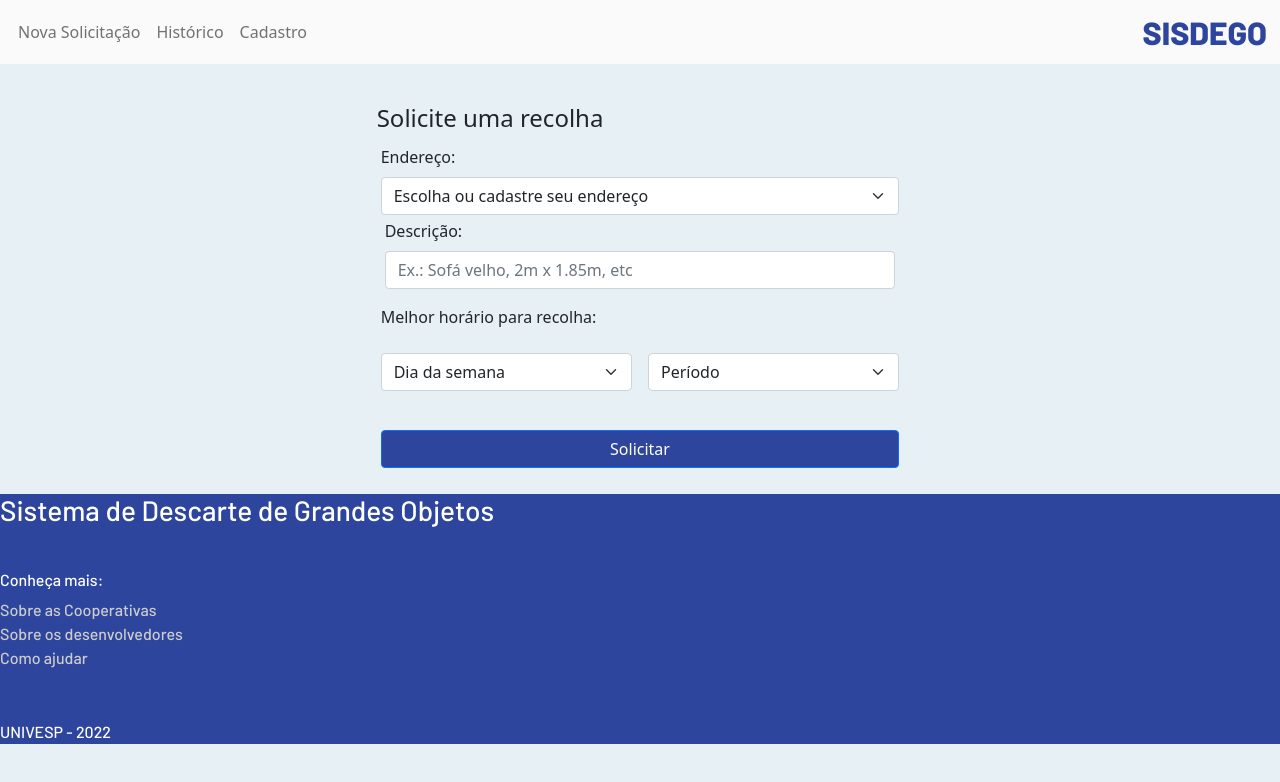
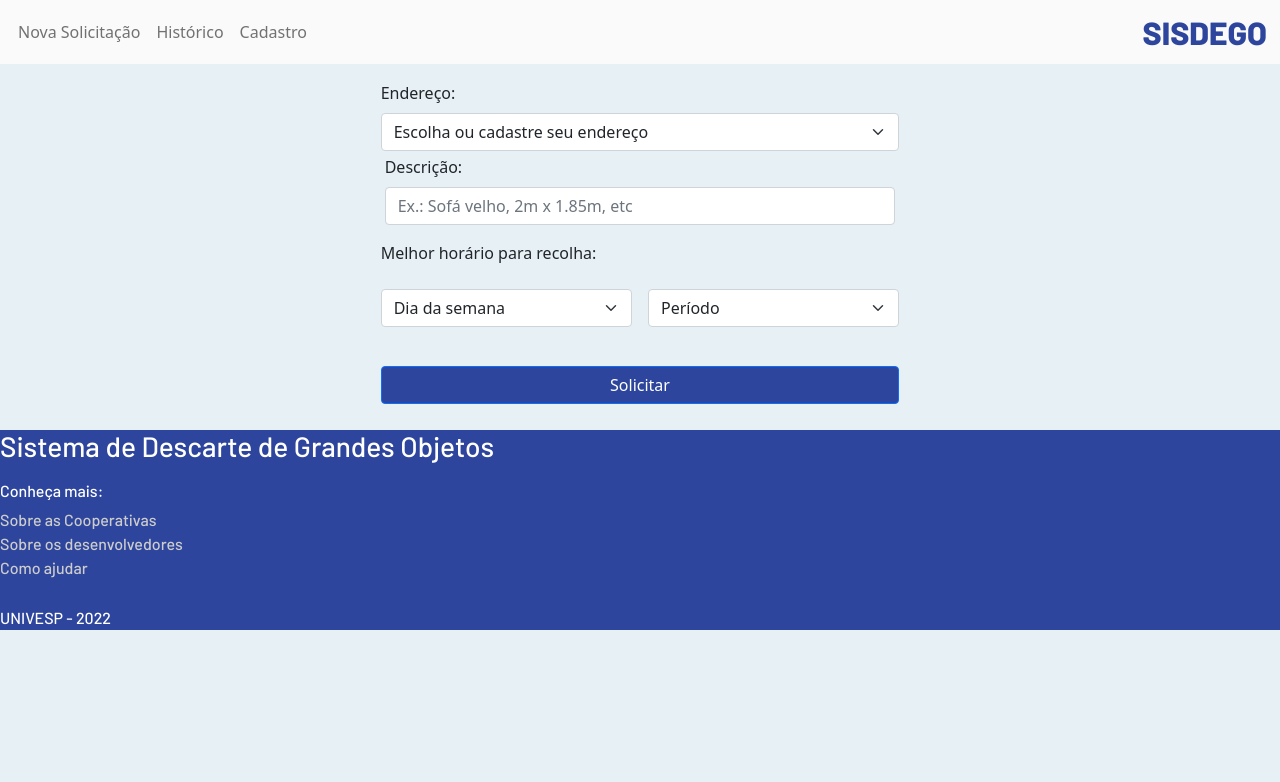
Before and after one commit to jonathas-silva/sisdego, a React (Vite) app in the folder frontend/: page / in a window 1280 px wide. Shown: the top 782 px of the page. Built offline with nearby package versions, Linux system fonts and the light colour scheme.

Commit message:
preparação para primeiro deploy

```diff
--- a/frontend/src/App.tsx
+++ b/frontend/src/App.tsx
@@ -16,7 +16,6 @@ function App() {
       <Route path="/historico" element={<Historico />} />
       <Route path="/cadastro" element={<Cadastro />} />
       </Routes>
-      <Footer />
     </BrowserRouter>
   )
 }
--- a/frontend/src/components/Footer.css
+++ b/frontend/src/components/Footer.css
@@ -7,7 +7,7 @@
     left: 0;
     width: 100%;
     background-color: #2D459C;
-    min-height: 250px;
+    min-height: 200px;
 }
 
 li {
--- a/frontend/src/components/Footer.tsx
+++ b/frontend/src/components/Footer.tsx
@@ -2,7 +2,7 @@ import './Footer.css';
 
 export default function Footer() {
     return (
-        <footer className='footer'>
+        <footer className='footer' >
             <div className='principal-footer d-flex flex-column justify-content-between'>
                 <p className='h3'>Sistema de Descarte de Grandes Objetos</p>
                 <div>
--- a/frontend/src/components/Header_logado.css
+++ b/frontend/src/components/Header_logado.css
@@ -4,7 +4,6 @@
     padding: 5px;
     background-color: #FAFAFA;
     align-items: center;
-
 
 }
 
--- a/frontend/src/components/Header_logado.tsx
+++ b/frontend/src/components/Header_logado.tsx
@@ -7,7 +7,7 @@ import './Header_logado.css'
 export default function Header() {
     const [open, setOpen] = useState(false);
     return (
-        <Stack direction='horizontal' className='principal-header align-items-center justify-content-between'>
+        <Stack direction='horizontal' className='fixed-top principal-header align-items-center justify-content-between'>
             <Navbar expand="sm" className='principal-header'>
                 <Container className='p-0'>
                     <Navbar.Toggle aria-controls="menu" onClick={() => setOpen(!open)} />
--- a/frontend/src/pages/Cadastro.tsx
+++ b/frontend/src/pages/Cadastro.tsx
@@ -1,5 +1,6 @@
 import { Container } from "react-bootstrap";
 import { FaTrashAlt } from 'react-icons/fa'
+import Footer from "../components/Footer";
 
 interface Usuario {
     key: number;
@@ -17,6 +18,7 @@ const joao: Usuario = {
 
 export function Cadastro() {
     return (
+        <>
         <Container className="d-flex justify-content-center">
             <div className='socilite-recolha d-flex flex-column cadastro'>
                 <h4>Cadastro</h4>
@@ -62,6 +64,9 @@ export function Cadastro() {
 
 
             </div>
+
         </Container>
+        <Footer />
+        </>
     )
 }
--- a/frontend/src/pages/Inicio.tsx
+++ b/frontend/src/pages/Inicio.tsx
@@ -1,8 +1,9 @@
+import Footer from '../components/Footer'
 import './Inicio.css'
 
 export default function Inicio() {
     return (
-
+        <>
             <div className='d-flex justify-content-center'>
                 <div className='socilite-recolha d-flex flex-column'>
                     <h4>Solicite uma recolha</h4>
@@ -54,7 +55,10 @@ export default function Inicio() {
 
                 </div>
 
+
             </div>
+            <Footer />
+        </>
 
     )
 }
```
Also changed, not shown: 1 other file (tests, documents, lock files or other folders). Lines whose indentation alone changed are shown as unchanged.
